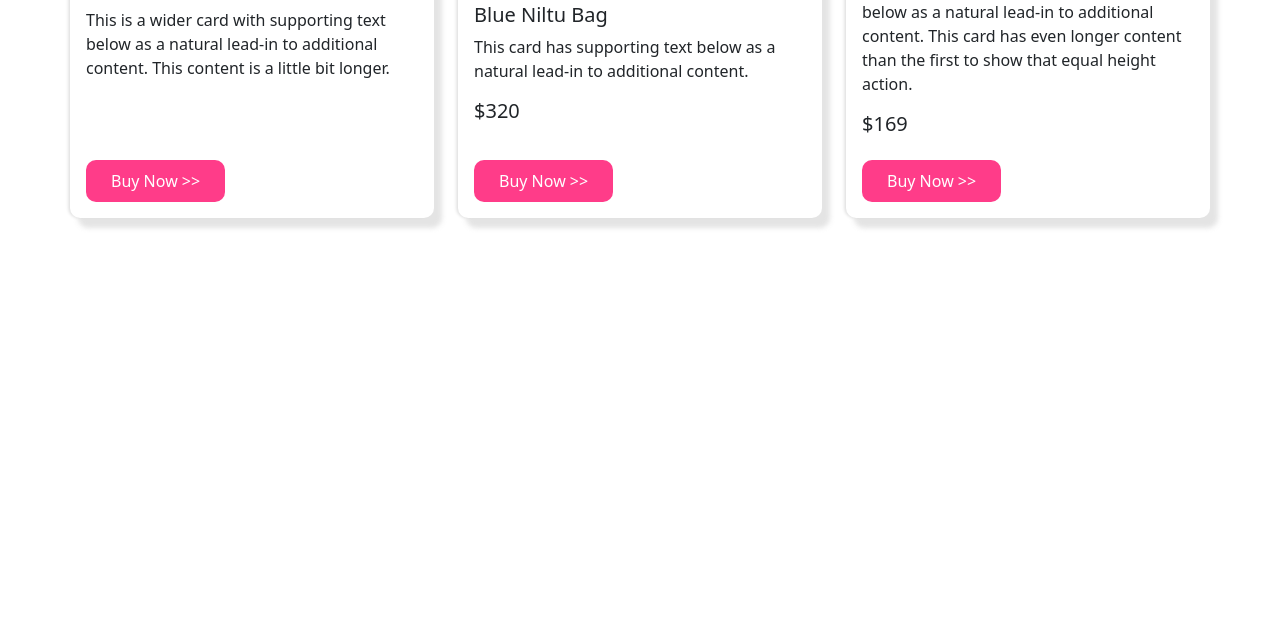
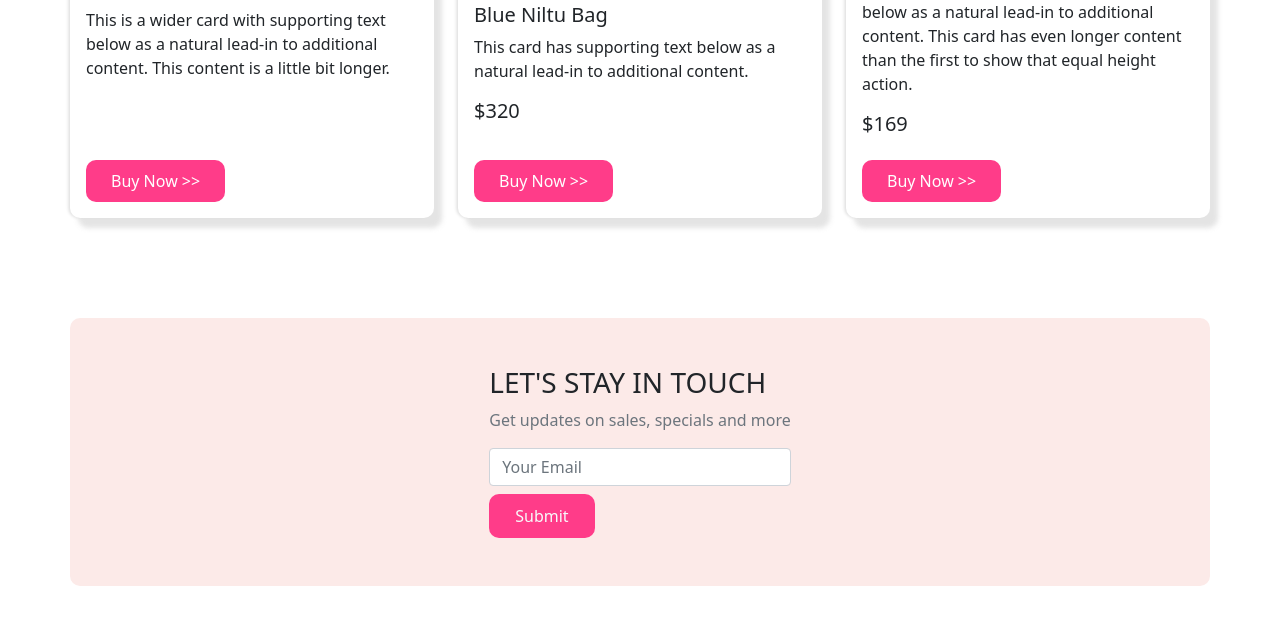
Before and after one commit to Chayti/panda-commerce-bootstrap, a plain HTML site: page index.html in a window 1280 px wide. Shown: the part 2001-2625 px from the top of the page. Before the commit the page ends 2319 px from the top, so only its background shows below. Drawn offline with Linux system fonts and the light colour scheme.

Commit message:
subscribe section done

```diff
--- a/css/style.css
+++ b/css/style.css
@@ -66,3 +66,8 @@ nav .container{
     border-radius: 10px;
     box-shadow: 8px 10px 5px #dededece, -.1em 0 .2em #dedede;
 }
+
+.subscribe-bg{
+    background-color: #fceae8;
+    border-radius: 10px;
+}
--- a/index.html
+++ b/index.html
@@ -145,7 +145,7 @@
     <!-- main start -->
     <main>
 
-        <!-- categories start -->
+        <!-- categories section start -->
         <section class="container">
             <div class="row g-4">
                 <div class="col-lg-4 col-md-6 col-12">
@@ -171,9 +171,9 @@
                 </div>
             </div>
         </section>
-        <!-- categories end -->
+        <!-- categories section end -->
 
-        <!-- shoes start -->
+        <!-- shoes section start -->
         <section class="container">
             <h2>Shoes</h2>
             <div class="row row-cols-1 row-cols-md-3 g-4">
@@ -218,9 +218,9 @@
                     </div>
                 </div>
         </section>
-        <!-- shoes end -->
+        <!-- shoes section end -->
 
-        <!-- backpack start -->
+        <!-- backpack section start -->
         <section class="container">
             <h2>Backpack</h2>
             <div class="row row-cols-1 row-cols-md-3 g-4">
@@ -273,7 +273,23 @@
                     </div>
                 </div>
         </section>
-        <!-- backpack end -->
+        <!-- backpack section end -->
+
+        <!-- subscribe section start-->
+        <section class="subscribe-bg p-5 container d-flex  justify-content-center align-items-center">
+            <div>
+                <h3>LET'S STAY IN TOUCH</h3>
+                <p class="text-muted">Get updates on sales, specials and more</p>
+                <input type="text" class="form-control mb-2" placeholder="Your Email" aria-label="Recipient's username"
+                    aria-describedby="button-addon2">
+                <button class="btn" type="button" id="button-addon2">
+                    <a class="text-light" href="#">
+                        Submit
+                    </a>
+                </button>
+            </div>
+        </section>
+        <!-- subscribe section end -->
 
     </main>
     <!-- main end -->
```
